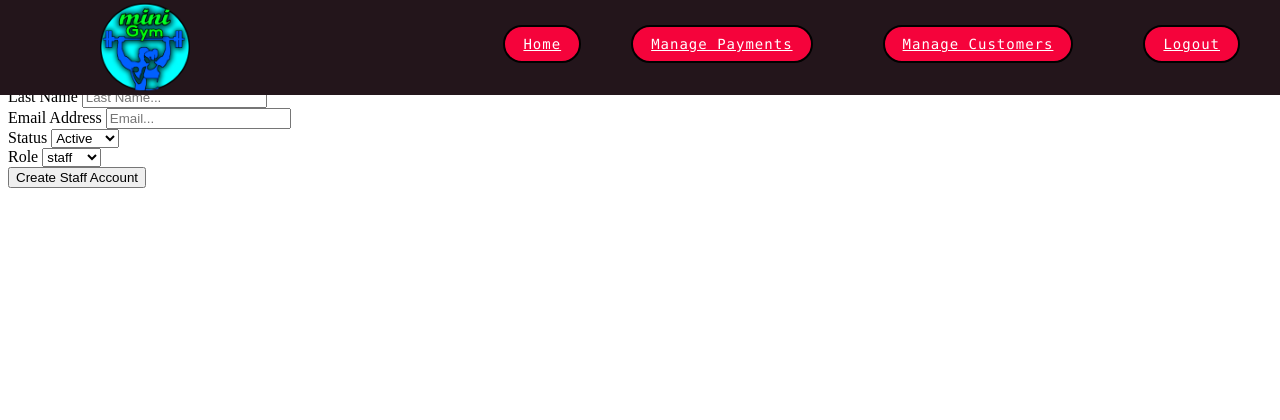
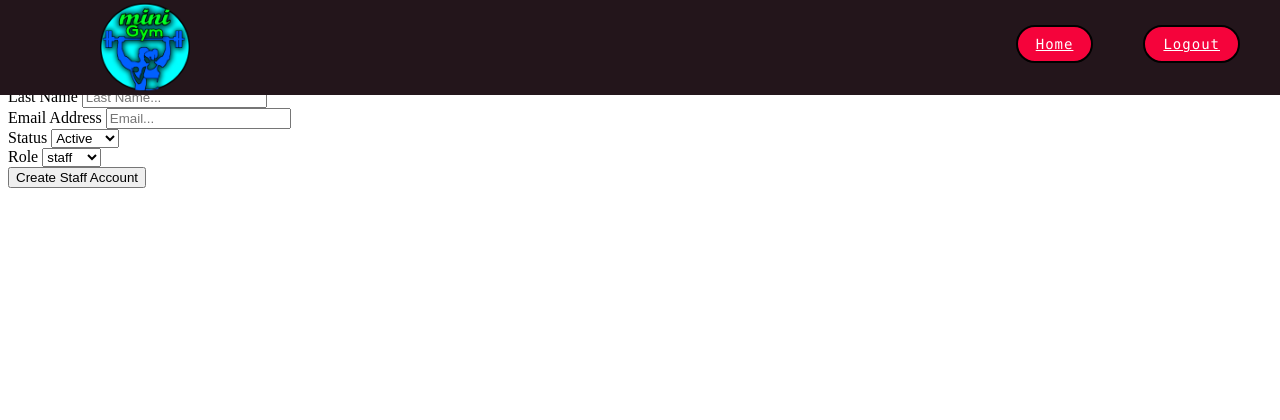
Before and after one commit to aGamer106/databases-and-web-assignment, a PHP site: page /Assignment/createStaffAccount.php in a window 1280 px wide. Shown: the top 420 px of the page. Run offline with PHP 8.4, Linux system fonts and the light colour scheme; the visitor is signed in with stand-in values (Sample User, id 1).

Commit message:
fixed staff-navbar.php;

```diff
--- a/staff-navbar.php
+++ b/staff-navbar.php
@@ -6,12 +6,6 @@
         <div class="register">
             <a class="navbar-register-button slide_left" href="logout.php">Logout</a>
         </div>
-        <div class="login">
-            <a class="navbar-login-button slide_left" href="customers.php">Manage Customers</a>
-        </div>
-        <div class="payments">
-            <a class="navbar-login-button slide_left" href="payments.php">Manage Payments</a>
-        </div>
         <div class="home">
             <a class="navbar-register-button slide_left" href="staffHomepage.php">Home</a>
         </div>
```
